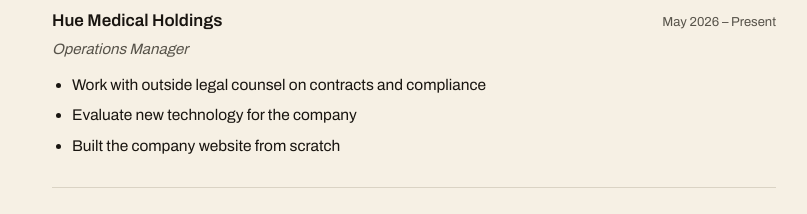
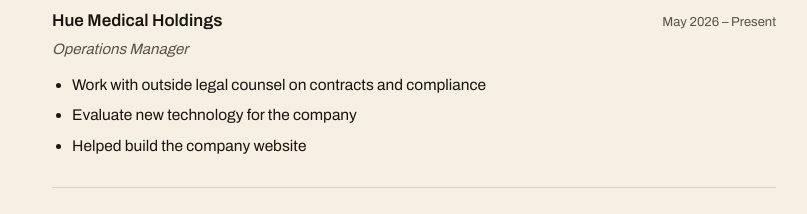
Before and after one commit to maiavvo/portfolio, a plain HTML site: page index.html in a window 1280 px wide. Shown: the part 1180-1394 px from the top of the page, without its empty margins (226-1033 px from the left). Drawn offline with nearby package versions, Linux system fonts and the light colour scheme.

Commit message:
Update index.html

```diff
--- a/index.html
+++ b/index.html
@@ -513,7 +513,7 @@
 <ul class="entry-bullets">
   <li>Work with outside legal counsel on contracts and compliance</li>
   <li>Evaluate new technology for the company</li>
-  <li>Built the company website from scratch</li>
+  <li>Helped build the company website</li>
 </ul>
     </div>
 
```
